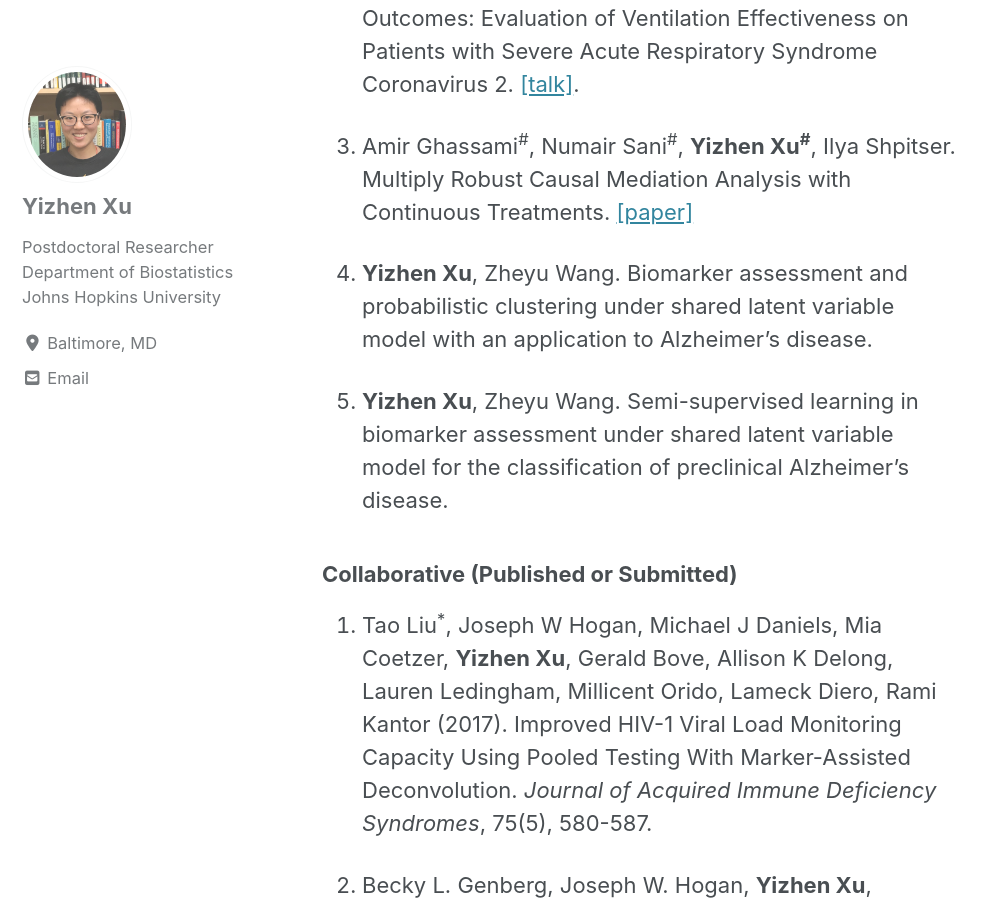
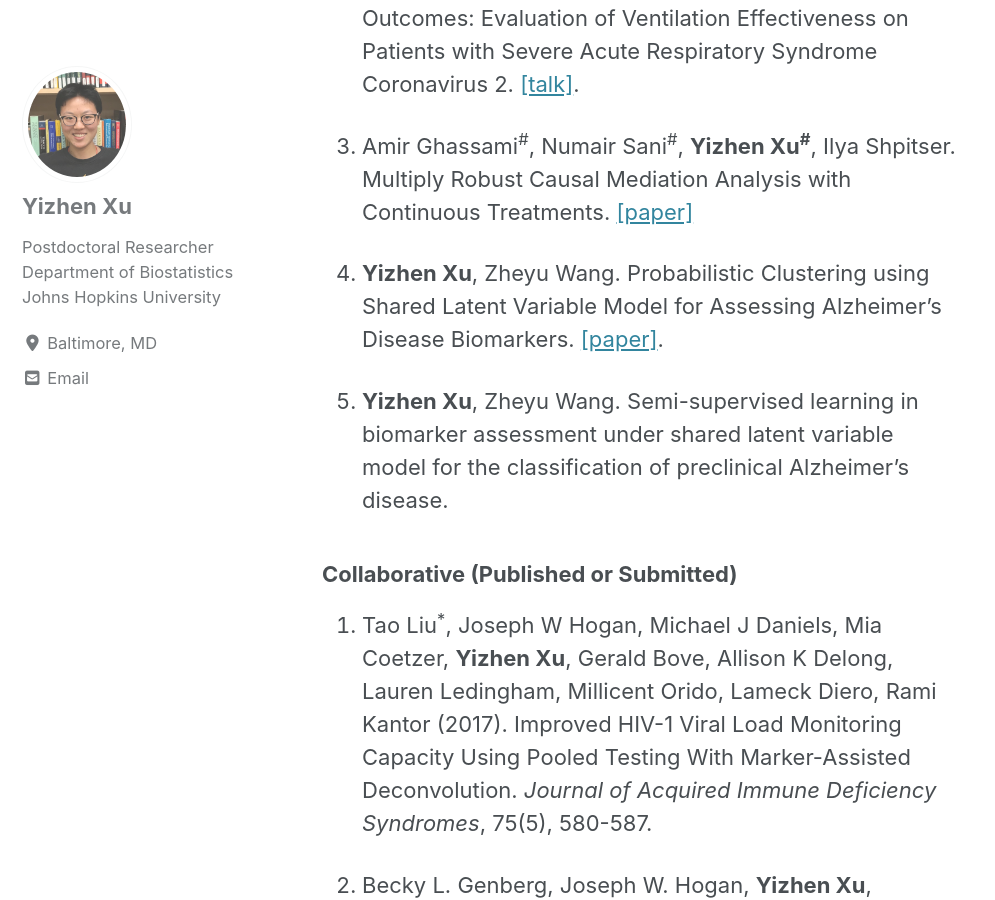
Before and after one commit to yizhenxu/yizhenxu.github.io, a Jekyll site: the page built from _pages/publication.md, in a window 1280 px wide and 900 px high, scrolled down 1320 px. Shown: the whole window, without its empty margins (0-995 px from the left). Built offline with Jekyll 4.4.1, drawn with Linux system fonts in a browser that asks for light colours; cached includes are drawn as plain includes; nearby versions of some CDN libraries.

Commit message:
add paper 1 w ZW

```diff
--- a/_pages/publication.md
+++ b/_pages/publication.md
@@ -26,7 +26,7 @@ author_profile: true
 
 3. Amir Ghassami<sup>\#</sup>, Numair Sani<sup>\#</sup>, **Yizhen Xu<sup>\#</sup>**, Ilya Shpitser. Multiply Robust Causal Mediation Analysis with Continuous Treatments. <a href="https://arxiv.org/abs/2105.09254"> [paper] </a>
 
-4. **Yizhen Xu**, Zheyu Wang. Biomarker assessment and probabilistic clustering under shared latent variable model with an application to Alzheimer’s disease.
+4. **Yizhen Xu**, Zheyu Wang. Probabilistic Clustering using Shared Latent Variable Model for Assessing  Alzheimer’s Disease Biomarkers. <a href="/assets/pdffiles/draft w author details.pdf">[paper]</a>.
 
 5. **Yizhen Xu**, Zheyu Wang. Semi-supervised learning in biomarker assessment under shared latent variable model for the classification of preclinical Alzheimer’s disease.
 
```
